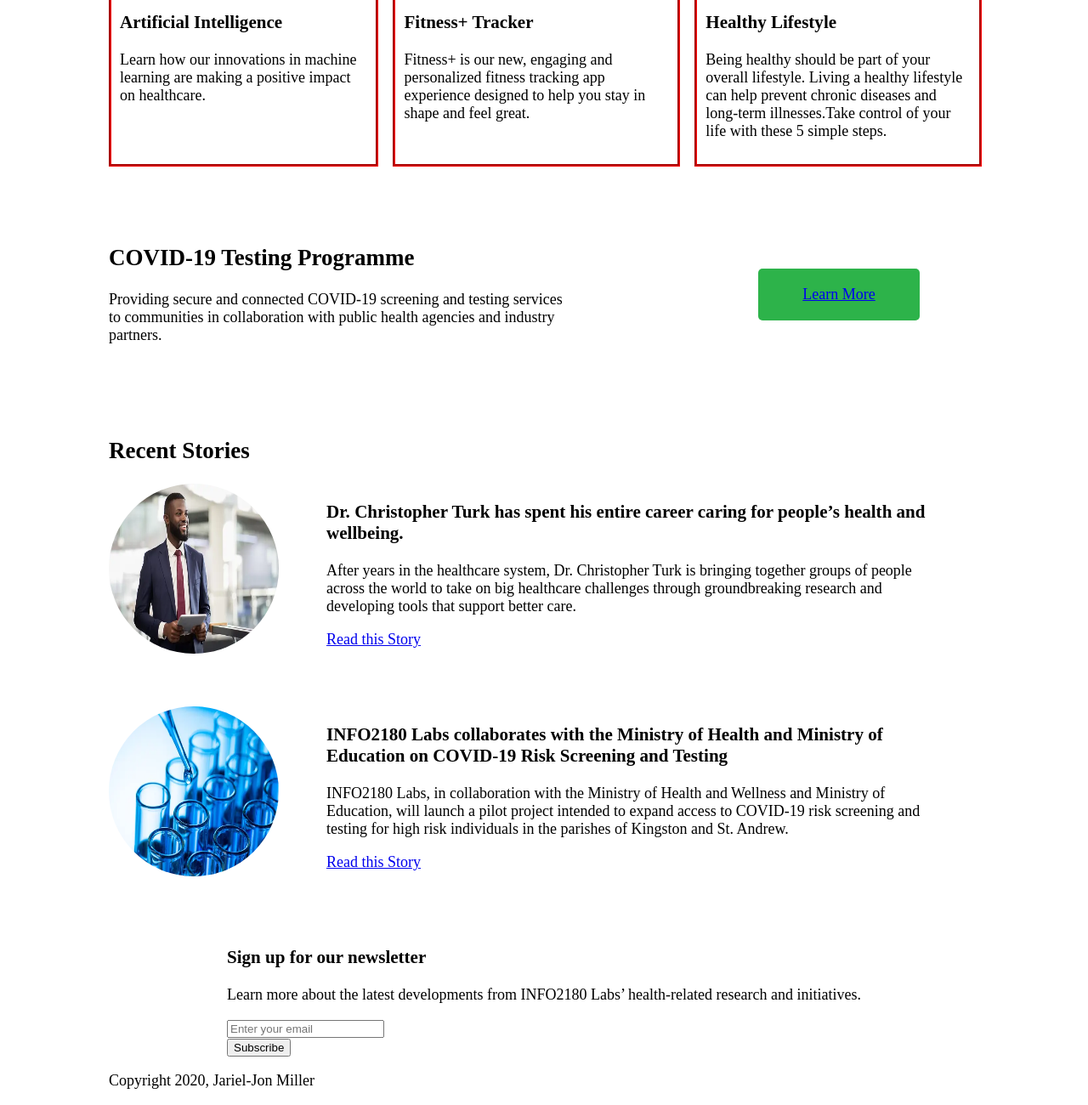
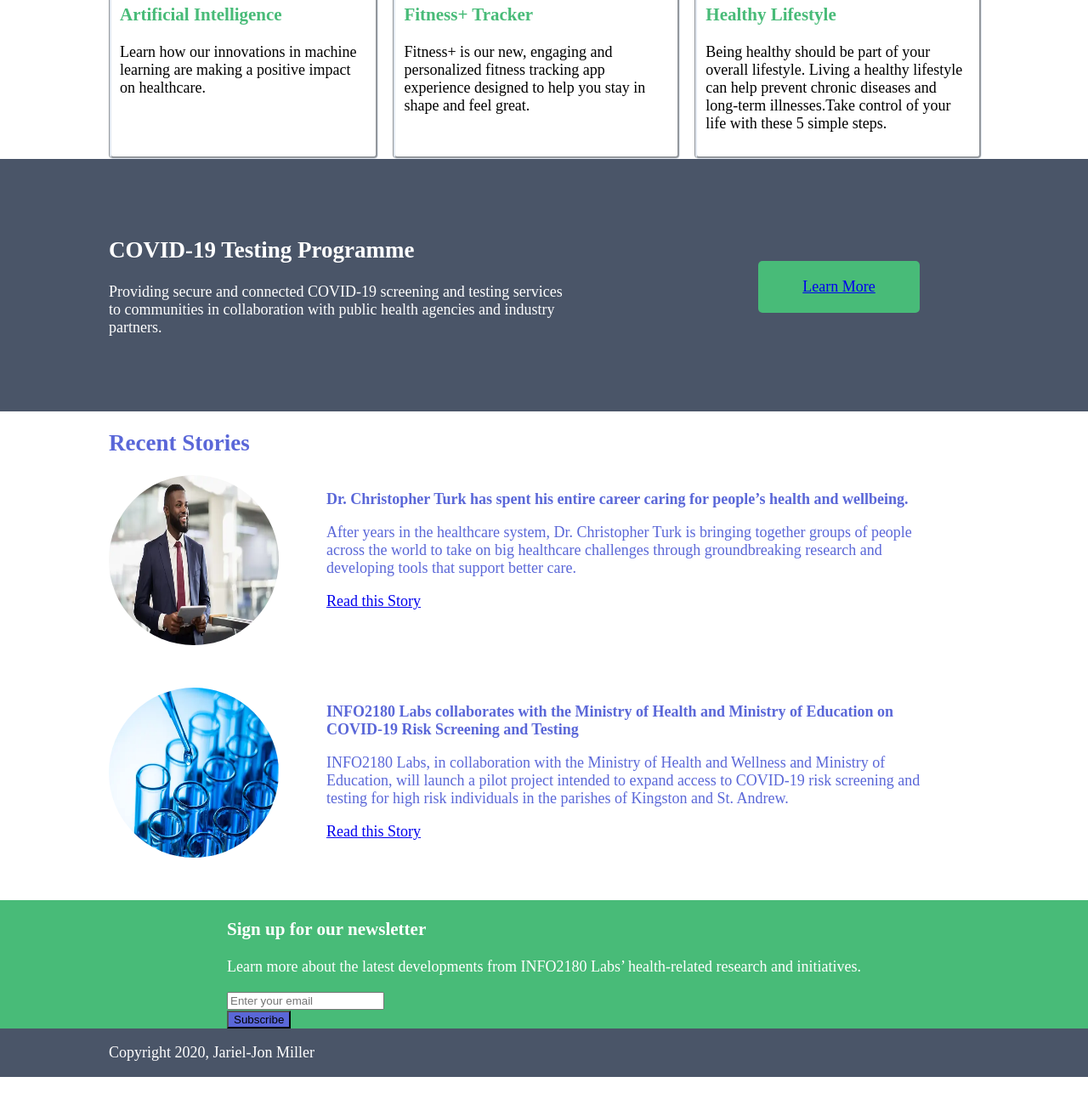
Before and after one commit to Jariel-JonMiller/info2180-project1, a plain HTML site: page index.html in a window 1280 px wide. Shown: the part 753-2053 px from the top of the page at 85% size. After the commit the page ends 2020 px from the top, so only its background shows below. Drawn offline with Linux system fonts and the light colour scheme.

Commit message:
Added current version of the files

```diff
--- a/styles.css
+++ b/styles.css
@@ -57,6 +57,16 @@ main {
     float: right;
 }
 
+.learn-about h2 {
+    font-size: 24px;
+    color: #48BB78;
+}
+
+.learn-about h3 {
+    font-size: 21px;
+    color: #48BB78;
+}
+
 .cards {
     max-width: fit-content;
     display: grid;
@@ -67,12 +77,16 @@ main {
 
 .card {
     border-style: groove;
-    border-color: red;
+    border-color: #E2E8F0;
+    border-radius: 5px;
+    box-shadow: gainsboro;
     padding: 10px;
 }
 
 .testing {
     column-span: all;
+    background-color: #4A5568;
+    color: #fff;
     padding: 70px 0px;
 }
 
@@ -82,7 +96,7 @@ main {
 }
 
 .cta {
-    background: #2db34a;
+    background-color: #48BB78;
     border-radius: 5px;
     color: #fff;
     margin-top: 50px;
@@ -94,6 +108,10 @@ main {
     /*height: 10px; */
     float: right;
     margin-bottom: 5px;
+}
+
+.stories {
+    color: #5A67D8;
 }
 
 .stories article img {
@@ -108,18 +126,30 @@ article {
     padding-bottom: 50px;
 }
 
+.article-body h3 {
+    font-size: 18px;
+}
+
 .newsletter {
+    background-color: #48BB78;
+    color: #fff;
     display: flex;
     justify-content: center;
     justify-items: center;
 }
 
-.nwsletter h3 {
+.newsletter h3 {
     align-content: center;
+}
+
+button {
+    background-color: #5A67D8;
 }
 
 footer {
     grid-column: span 2;
+    background-color: #4A5568;
+    color: white;
 }
 
 .container {
```
